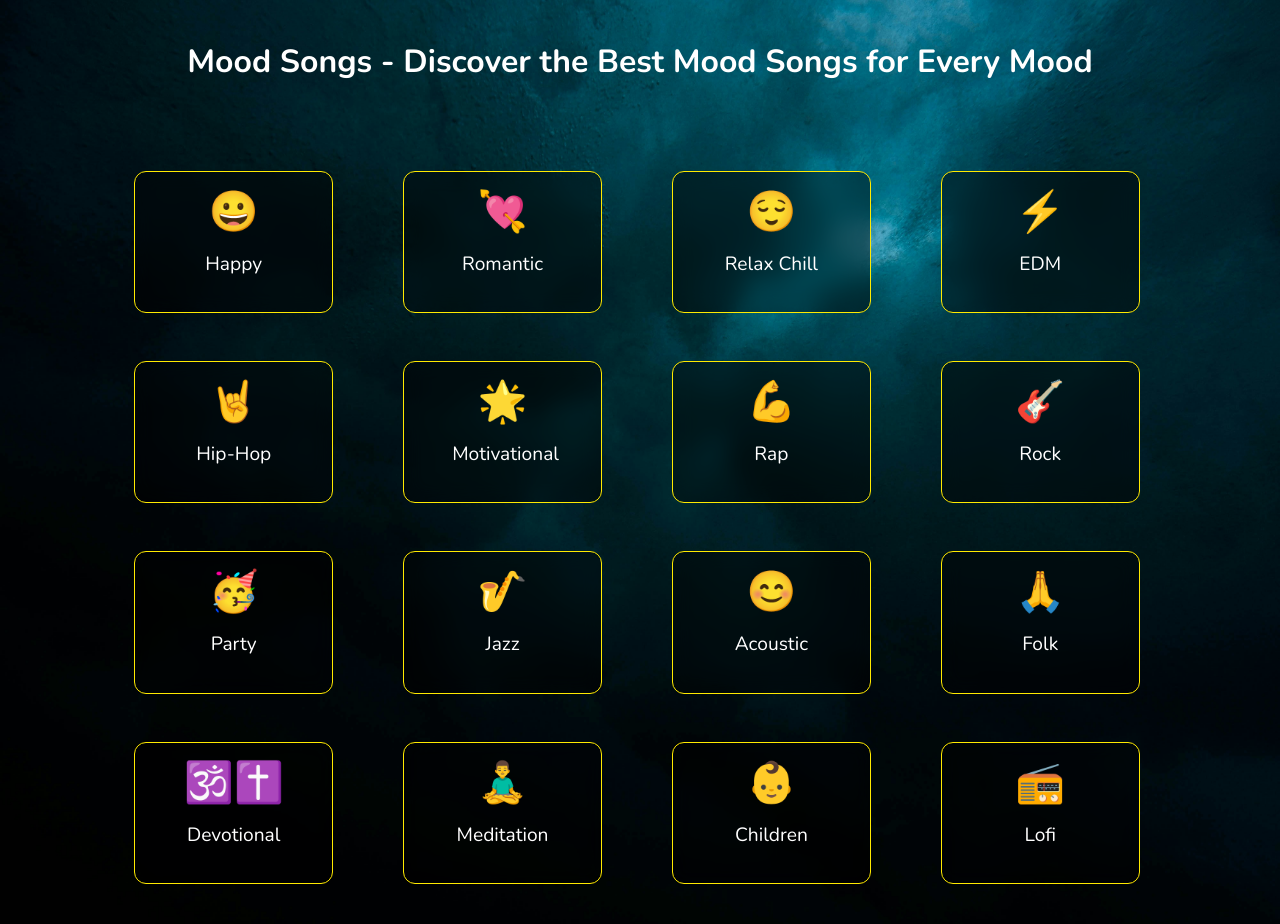
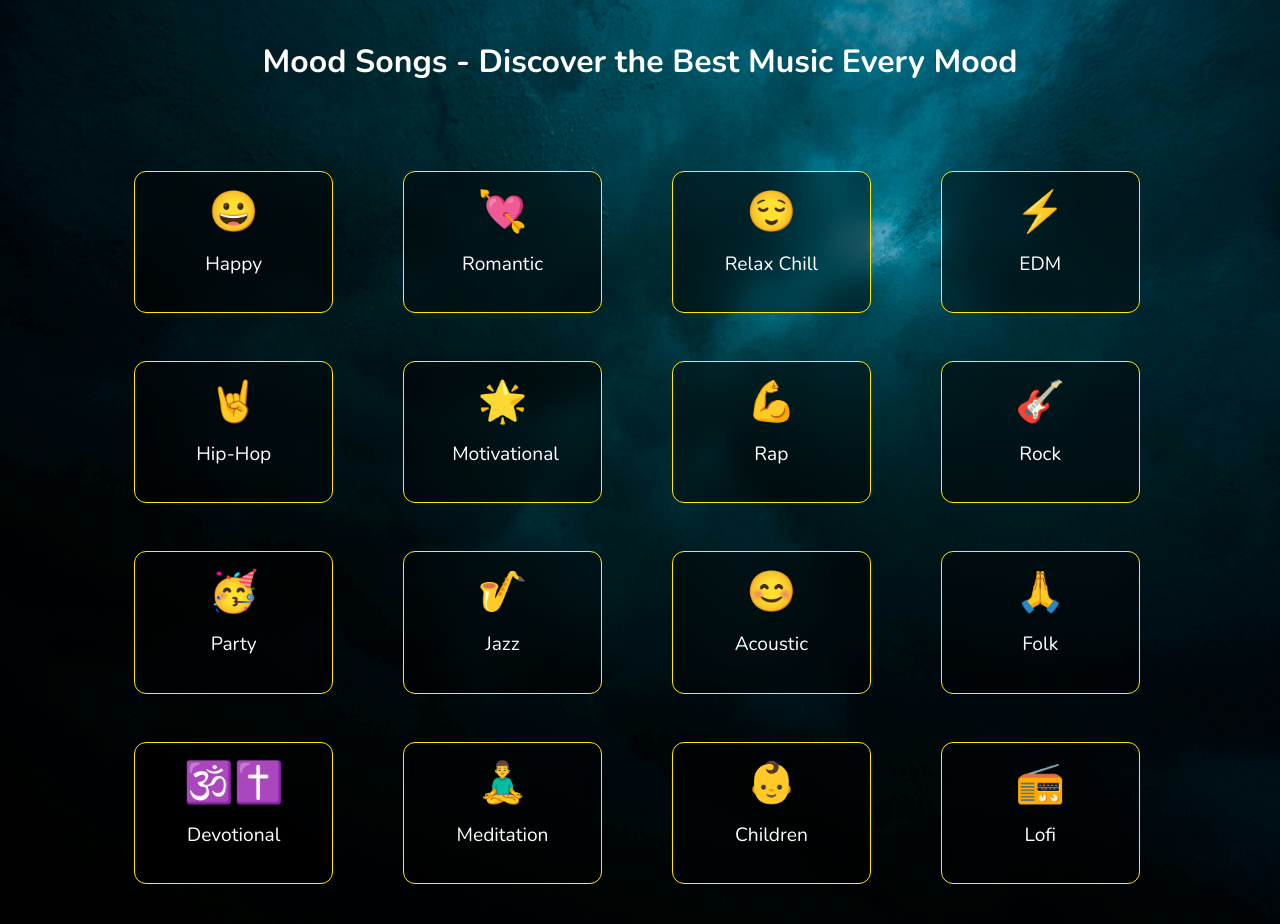
Before and after one commit to shivamsocial/moodsongs, a Next.js app: page / in a window 1280 px wide. Shown: the top 924 px of the page. Built offline with nearby package versions, Linux system fonts and the light colour scheme.

Commit message:
mood music

```diff
--- a/src/components/MoodGrid.js
+++ b/src/components/MoodGrid.js
@@ -126,7 +126,7 @@ const MoodGrid = () => {
         <div className="flex justify-center items-center min-h-screen bg-black bg-opacity-40">
           <div className="text-center">
             <h1 className={styles.heading1}>
-              Mood Songs - Discover the Best Mood Songs for Every Mood
+              Mood Songs - Discover the Best Music Every Mood
             </h1>
 
             <div className={styles.gridContainer}>
```
